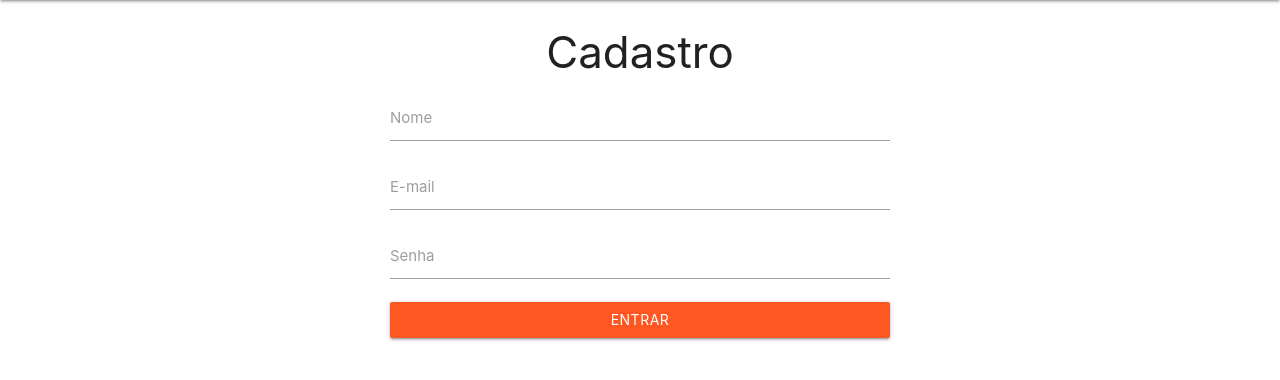
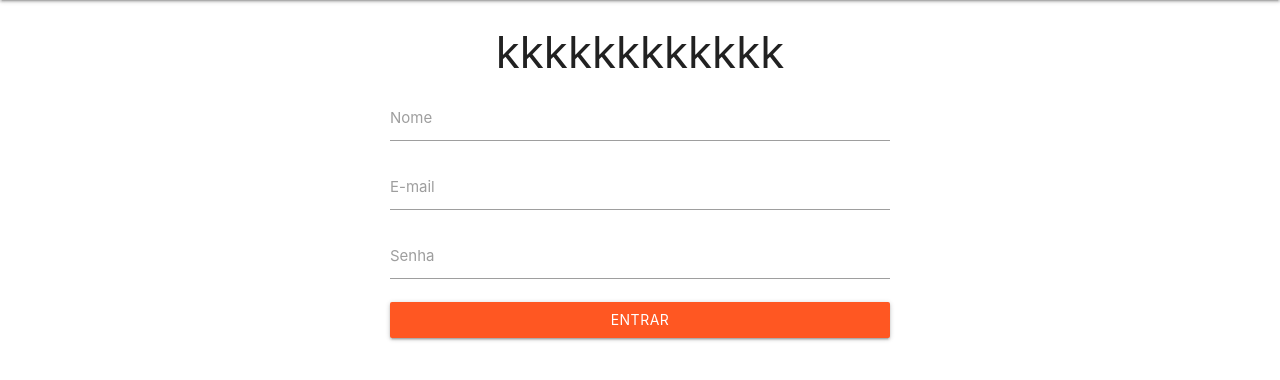
Before and after one commit to DuhBerg/Laravel_Classtech, a Laravel app: page /cadastro in a window 1280 px wide. Shown: the part 64-444 px from the top of the page. Run offline with Laravel 8, Linux system fonts and the light colour scheme; some libraries are stand-ins or nearby versions.

Commit message:
teste kkk

```diff
--- a/resources/views/cadastro.blade.php
+++ b/resources/views/cadastro.blade.php
@@ -7,7 +7,7 @@
 @section('conteudo')
 
         <div class="container">
-          <h3 class="center">Cadastro</h3>
+          <h3 class="center">kkkkkkkkkkkk</h3>
           <div class="row">
             <form class="form-login" action="{{ route('site.cadastro.criar')}}" method="post">
               {{ csrf_field() }}
```
